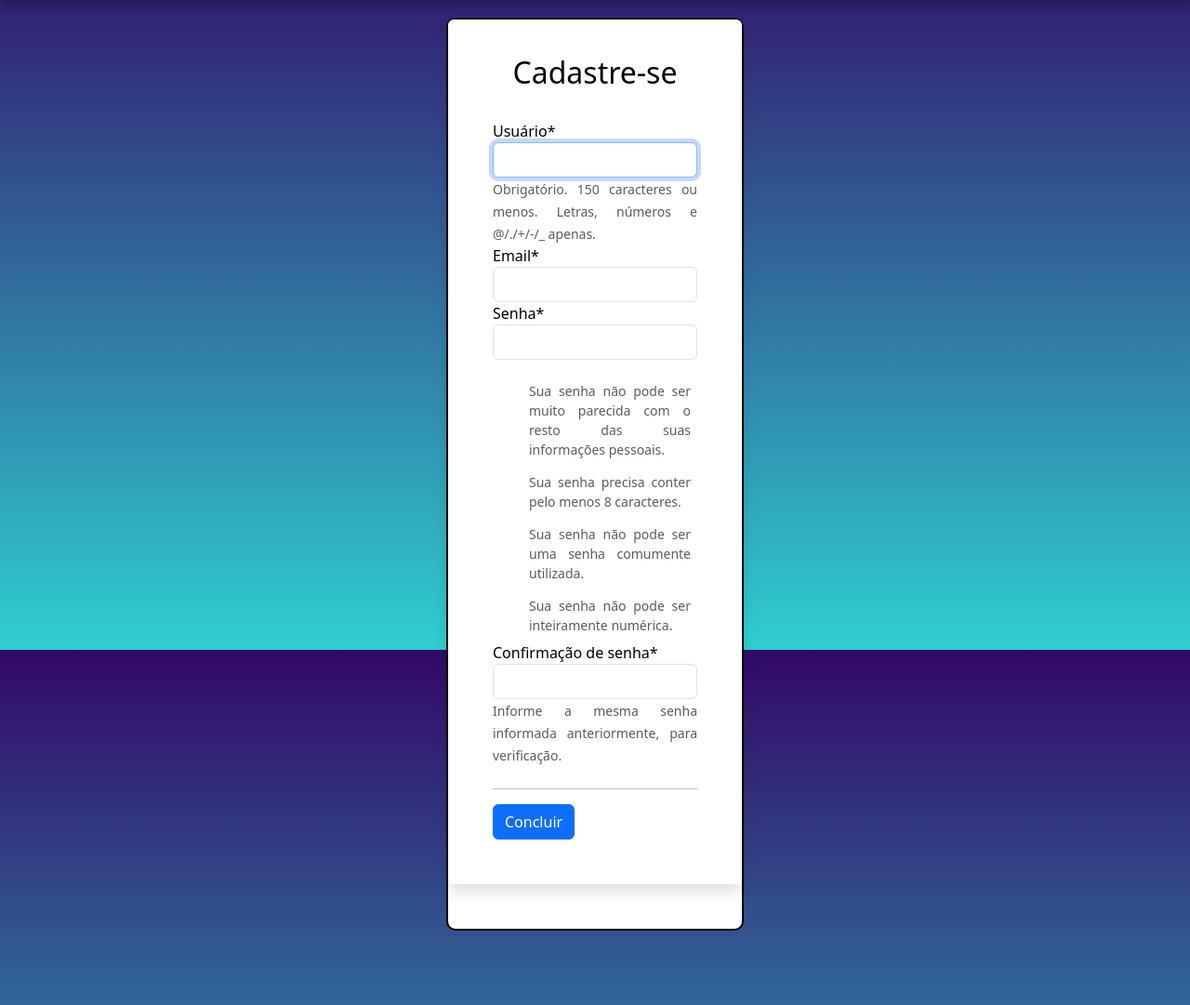
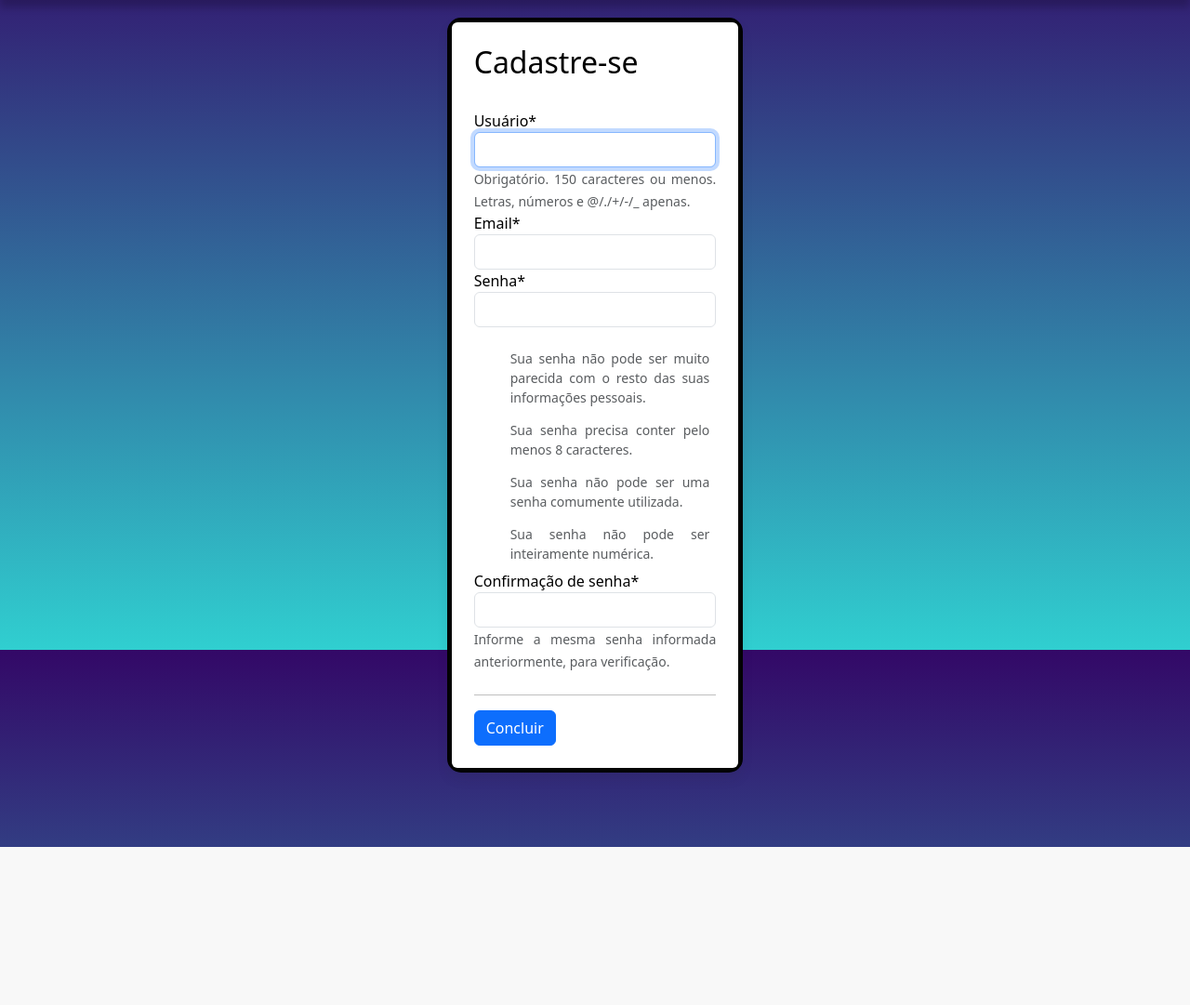
Before and after one commit to Paulo110998/yours_projects, a Django app: page /cadastro_user/ in a window 1280 px wide. Shown: the part 101-1182 px from the top of the page at 93% size. After the commit the page ends 1012 px from the top, so only its background shows below. Run offline with Django 4.2, Linux system fonts and the light colour scheme; parts of the project's set-up code (start-up, migrations or seed data) failed here and were passed over; some libraries are stand-ins or nearby versions.

Commit message:
08/03 - 14:14hrs

```diff
--- a/paginas/templates/welcome.html
+++ b/paginas/templates/welcome.html
@@ -61,7 +61,7 @@ h5, h6, p{
       height: 250px;
       margin-left: 20px;
       background-color: white;
-      border: 3px solid black;
+      border: 5px solid black;
       border-radius: 15px 15px 15px 15px;
 
 }
@@ -139,7 +139,7 @@ h5, h6, p{
 
 {% endif %}
 <!--Se eu tiver uma página anterior -->
-<nav aria-label="Page navigation example" style="margin-left:10px;">
+<nav aria-label="Page navigation example" style="margin-left:50px;">
     <ul class="pagination">
     {% if page_obj.has_previous %}
     <li class="page-item"><a class="btn btn-light" class="page-link" href="?page{{page_obj.previous_page_number}}"><svg xmlns="http://www.w3.org/2000/svg" width="30" height="30" fill="currentColor" class="bi bi-arrow-left-square-fill" viewBox="0 0 16 16">
--- a/projectos/views.py
+++ b/projectos/views.py
@@ -81,7 +81,7 @@ class ProjetosList(GroupRequiredMixin, LoginRequiredMixin, ListView):
     group_required = [u'Managers', u'Assistants']
     models = Projetos
     template_name = 'welcome.html'
-    paginate_by = 5
+    paginate_by = 4
 
 
    # Buscando os objetos(cards) no banco, veja abaixo:
--- a/usuarios/templates/cadastro_user.html
+++ b/usuarios/templates/cadastro_user.html
@@ -11,13 +11,16 @@
 
     <style>
    .col-md-4{
-        border: 2px solid black;
-        width: 320px;
+        border: 5px solid black;
+        border-radius: 15px 15px 15px 15px;
+        margin: auto 0;
         margin-top: 40px;
-        border-radius: 10px 10px 10px 10px;
-        text-align: center;
+        text-align: justify;
         background: white;
-
+        display: flex;
+        align-items: justify;
+        justify-content: center; /* opcional - para centralizar horizontalmente também */
+       /* definir a altura da div pai */
 
     }
     form{
@@ -27,7 +30,7 @@
     }
     h2{
         color: black;
-        margin-top: -10px;
+        margin-top: px;
     }
     a{
         color: black;
@@ -50,7 +53,7 @@
 
 
     <div class= "col-md-4 mx-auto">
-    <div class="shadow p-5 mb-5 bg-white rounded">
+    <div class="shadow p-4 mb-7 bg-white rounded">
     {% block cadastro %}
     <h2>Cadastre-se</h2>
     <br>
--- a/usuarios/templates/login.html
+++ b/usuarios/templates/login.html
@@ -17,7 +17,6 @@
         margin-top: 40px;
         text-align: justify;
         background: white;
-        display: flex;
         align-items: center;
         justify-content: center; /* opcional - para centralizar horizontalmente também */
        /* definir a altura da div pai */
@@ -53,7 +52,7 @@
 
 
     <div class= "col-md-4 mx-auto">
-    <div class="shadow p-5 mb-5 bg-white rounded">
+    <div class="shadow p-4 mb-7 bg-white rounded">
     <br>
     {% block login %}
     <h2>Login</h2>
--- a/usuarios/views.py
+++ b/usuarios/views.py
@@ -80,7 +80,7 @@ class Welcome(ListView, LoginRequiredMixin, GroupRequiredMixin):
     group_required = [u'Managers', u'Assistants']
     models = Projetos
     template_name = 'welcome.html'
-    paginate_by = 5
+    paginate_by = 4
 
     # Buscando os objetos(cards) no banco, veja abaixo:
     def get_queryset(self):
```
Also changed, not shown: projectos/templates/criarprojetos.html (+8 -2 lines), projectos/templates/editarprojetos.html (+10 -3 lines), usuarios/templates/perfil.html (+7 -6 lines).
